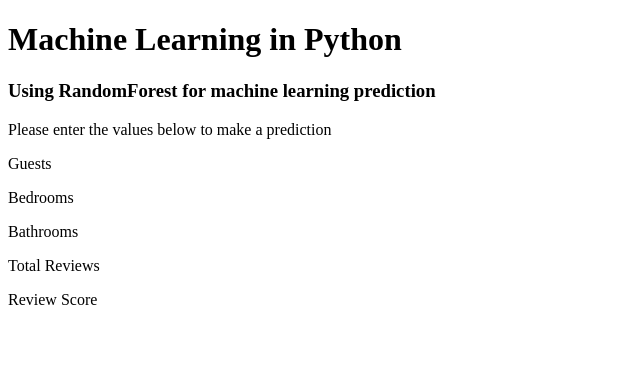
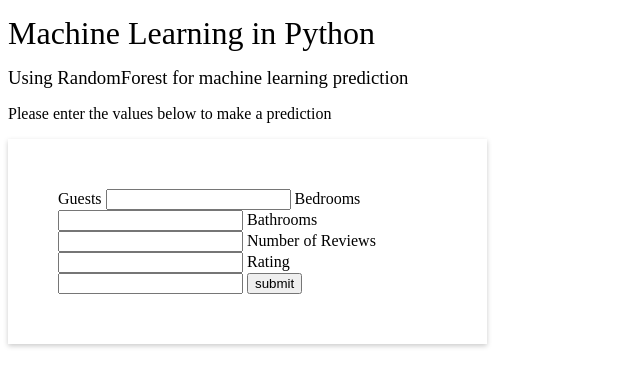
Before and after one commit to wkirui/ML-Model, a Flask app: page / in a window 1280 px wide. Shown: the top 387 px of the page, without its empty margins (0-640 px from the left). Run offline with Flask 2, Linux system fonts and the light colour scheme.

Commit message:
created template page

```diff
--- a/templates/index.html
+++ b/templates/index.html
@@ -3,6 +3,7 @@
 <head>
     <meta charset="UTF-8">
     <meta name="viewport" content="width=device-width, initial-scale=1.0">
+    <link rel="stylesheet" href="/static/styles/style.css">
     <title>ML Prediction API</title>
 </head>
 <body>
@@ -10,12 +11,13 @@
     <h3>Using RandomForest for machine learning prediction</h3>
     <p>Please enter the values below to make a prediction</p>
     <div id="new-predictions">
-        <form action="">
-            <p type='number'>Guests</p>
-            <p type='number'>Bedrooms</p>
-            <p type='number'>Bathrooms</p>
-            <p type='number'>Total Reviews</p>
-            <p type='number'>Review Score</p>
+        <form action="model_predictions.py" method="POST">
+            <label>Guests <input type="number" name ="guests" id="guest"></label>
+            <label>Bedrooms <input type="number" name='bedrooms' id="bedrooms"></label>
+            <label>Bathrooms <input type="number" name="bathrooms" id="bathrooms"></label>
+            <label>Number of Reviews </label><input type="number" name="total-reviews" id="total-reviews">
+            <label>Rating <input type="number" name="review-score" id="review-score"></label>
+            <input type="submit" value="submit">
         </form>
     </div>
 </body>
```
